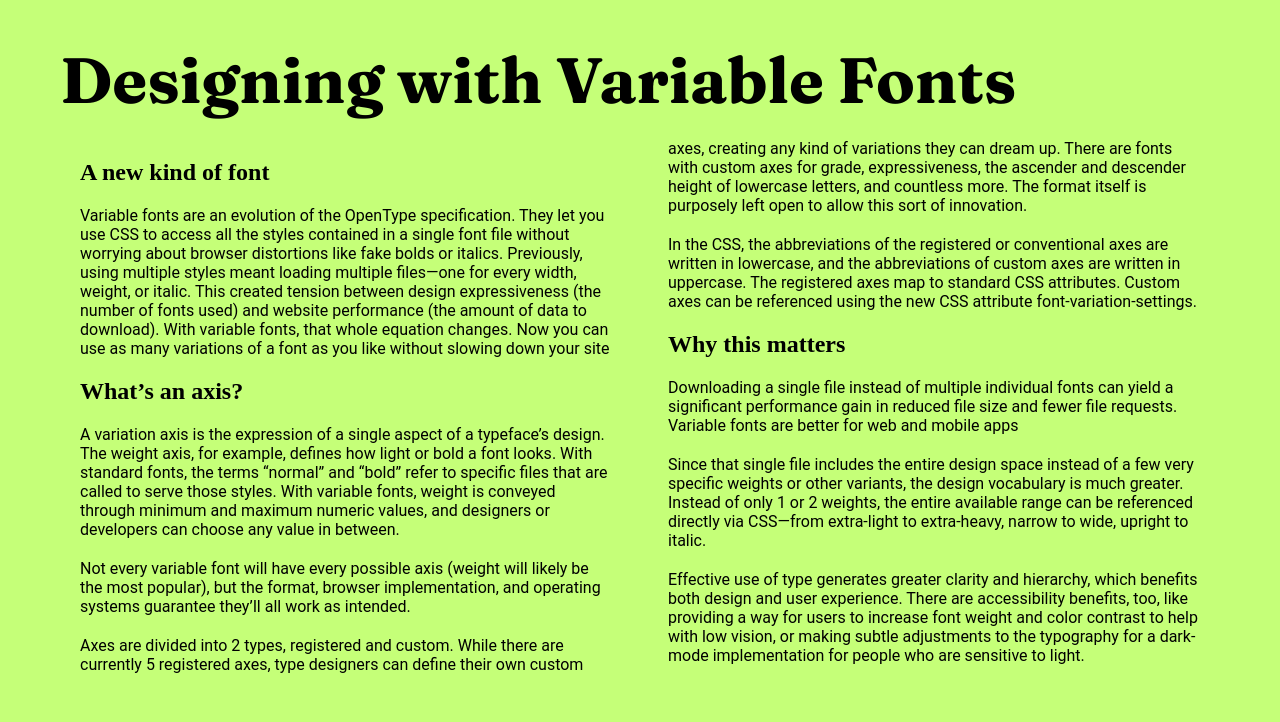
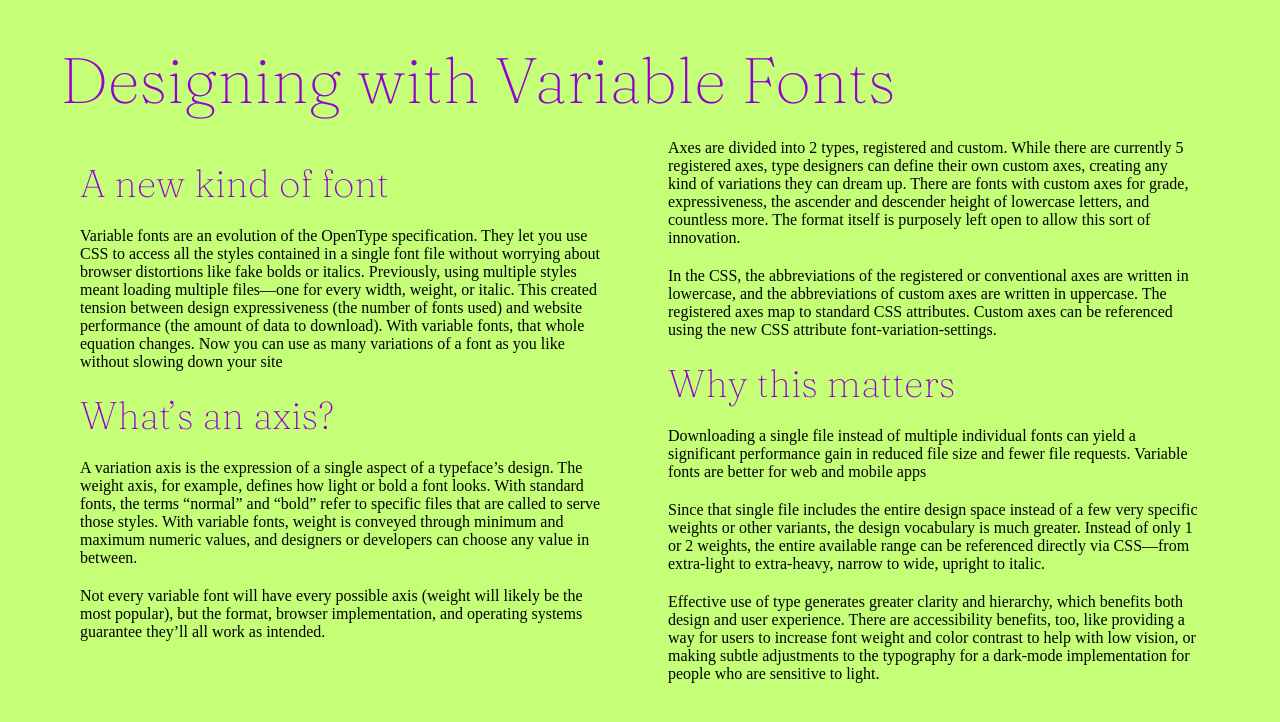
Before and after one commit to anaischapin/B3-2020-2021-CSS-learning-css, a plain HTML site: page index.html in a window 1280 px wide. Drawn offline with Linux system fonts and the light colour scheme.

Commit message:
variable font

```diff
--- /dev/null
+++ b/CSS/reset.css
@@ -0,0 +1,48 @@
+/* http://meyerweb.com/eric/tools/css/reset/
+   v2.0 | 20110126
+   License: none (public domain)
+*/
+
+html, body, div, span, applet, object, iframe,
+h1, h2, h3, h4, h5, h6, p, blockquote, pre,
+a, abbr, acronym, address, big, cite, code,
+del, dfn, em, img, ins, kbd, q, s, samp,
+small, strike, strong, sub, sup, tt, var,
+b, u, i, center,
+dl, dt, dd, ol, ul, li,
+fieldset, form, label, legend,
+table, caption, tbody, tfoot, thead, tr, th, td,
+article, aside, canvas, details, embed,
+figure, figcaption, footer, header, hgroup,
+menu, nav, output, ruby, section, summary,
+time, mark, audio, video {
+	margin: 0;
+	padding: 0;
+	border: 0;
+	font-size: 100%;
+	font: inherit;
+	vertical-align: baseline;
+}
+/* HTML5 display-role reset for older browsers */
+article, aside, details, figcaption, figure,
+footer, header, hgroup, menu, nav, section {
+	display: block;
+}
+body {
+	line-height: 1;
+}
+ol, ul {
+	list-style: none;
+}
+blockquote, q {
+	quotes: none;
+}
+blockquote:before, blockquote:after,
+q:before, q:after {
+	content: '';
+	content: none;
+}
+table {
+	border-collapse: collapse;
+	border-spacing: 0;
+}
--- a/CSS/style.css
+++ b/CSS/style.css
@@ -4,37 +4,40 @@
 	margin : 20px;
 }
 
-@font-face {
-	font-family: 'Roboto Flex';
-	src: url('RobotoFlex-VF.woff2') format('woff2 supports variations'),
-       url('RobotoFlex-VF.woff2') format('woff2-variations');
-	font-weight: 100 1000;
-	font-stretch: 25% 151%;
-}
-
-p {
-	font-family: 'Roboto';
-}
-
-@media screen and (min-width: 1024px)
-{
-	h1 {font-family: 'Fraunces';
+h1 {
 		font-size: 5vw;
 	}
 
+h2 {
+		font-size: 3vw;
+	}
+
+
+@media screen and (max-width: 768px)
+/*mobile*/
+{
+
+
 	.contents {
-		columns: 400px;
+		columns: 150px;
 	}
 
 	*{
-		background-color: #c5ff78 ;
+		background-color: #e2aa84 ;
 	}
+
 }
 
 @media screen and (min-width: 768px) and (max-width: 1024px)
+/*pad*/
 {
-	h1 {font-family: 'Fraunces';
-		font-size: 5vw;
+	h1 {
+		color: red;
+		font-weight : 100;
+	}
+
+	h2 {
+		color : red;
 	}
 
 	.contents {
@@ -47,19 +50,27 @@ p {
 
 }
 
-@media screen and (max-width: 768px)
+@media screen and (min-width: 1024px)
+/*desktop*/
 {
-	h1 {font-family: 'Fraunces';
-		font-size: 5vw;
+	h1 {
+		font-family: 'Fraunces';
+		font-weight : 300;
+		color : #9400D3;
+	}
+
+
+	h2 {
+		font-family: 'Fraunces';
+		font-weight : 300;
+		color : #9400D3;
 	}
 
 	.contents {
-		columns: 150px;
+		columns: 400px;
 	}
 
 	*{
-		background-color: #e2aa84 ;
+		background-color: #c5ff78 ;
 	}
-
-
 }
--- a/index.html
+++ b/index.html
@@ -4,9 +4,8 @@
 	<meta charset="utf-8">
 	<meta name="viewport">
 	<title>Index</title>
-	<link rel="stylesheet" type="text/css" href="CSS/style.css">
-	<link rel="preconnect" href="https://fonts.gstatic.com">
-<link href="https://fonts.googleapis.com/css2?family=Fraunces:wght@700&display=swap" rel="stylesheet">
+	<link rel="stylesheet" href="CSS/style.css">
+	<link href="https://fonts.googleapis.com/css2?family=Fraunces:wght@100;800&display=swap" rel="stylesheet">
 </head>
 <body>
 
```
Also changed, not shown: 2 other files.
